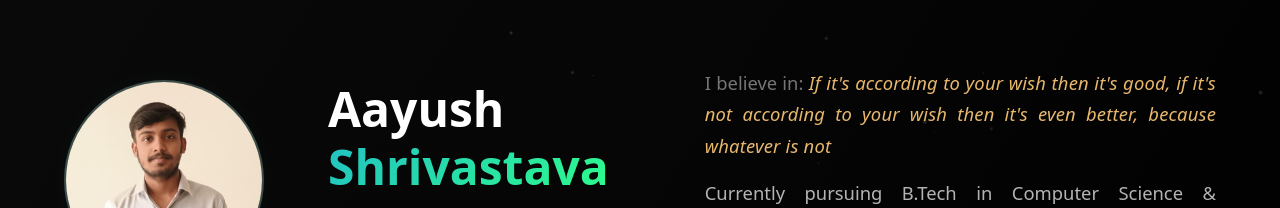
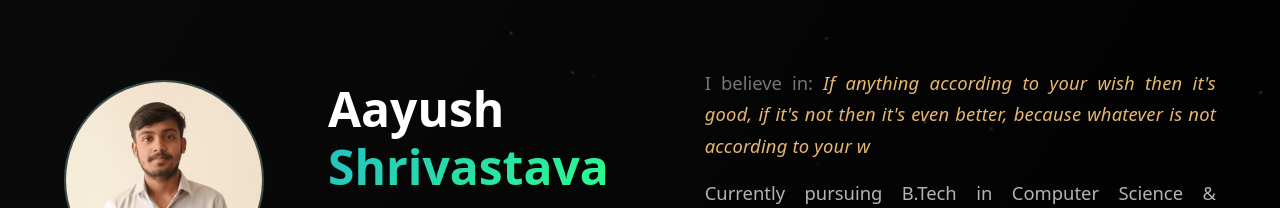
Before and after one commit to krushayu/Portfolio, a React (Create React App) app: page /about in a window 1280 px wide. Shown: the part 156-364 px from the top of the page. Built offline with nearby package versions, Linux system fonts and the light colour scheme; no server answers; a web font is replaced by a local one.

Commit message:
Update about.jsx

```diff
--- a/src/About/about.jsx
+++ b/src/About/about.jsx
@@ -43,7 +43,7 @@ const AchievementItem = ({ ach }) => {
 
 
 const LINES = [
-  "If it's according to your wish then it's good, if it's not according to your wish then it's even better, because whatever is not according to your wish is according to their wish...",
+  "If anything according to your wish then it's good, if it's not then it's even better, because whatever is not according to your wish is according to their wish...",
 ];
 
 const About = () => {
```
